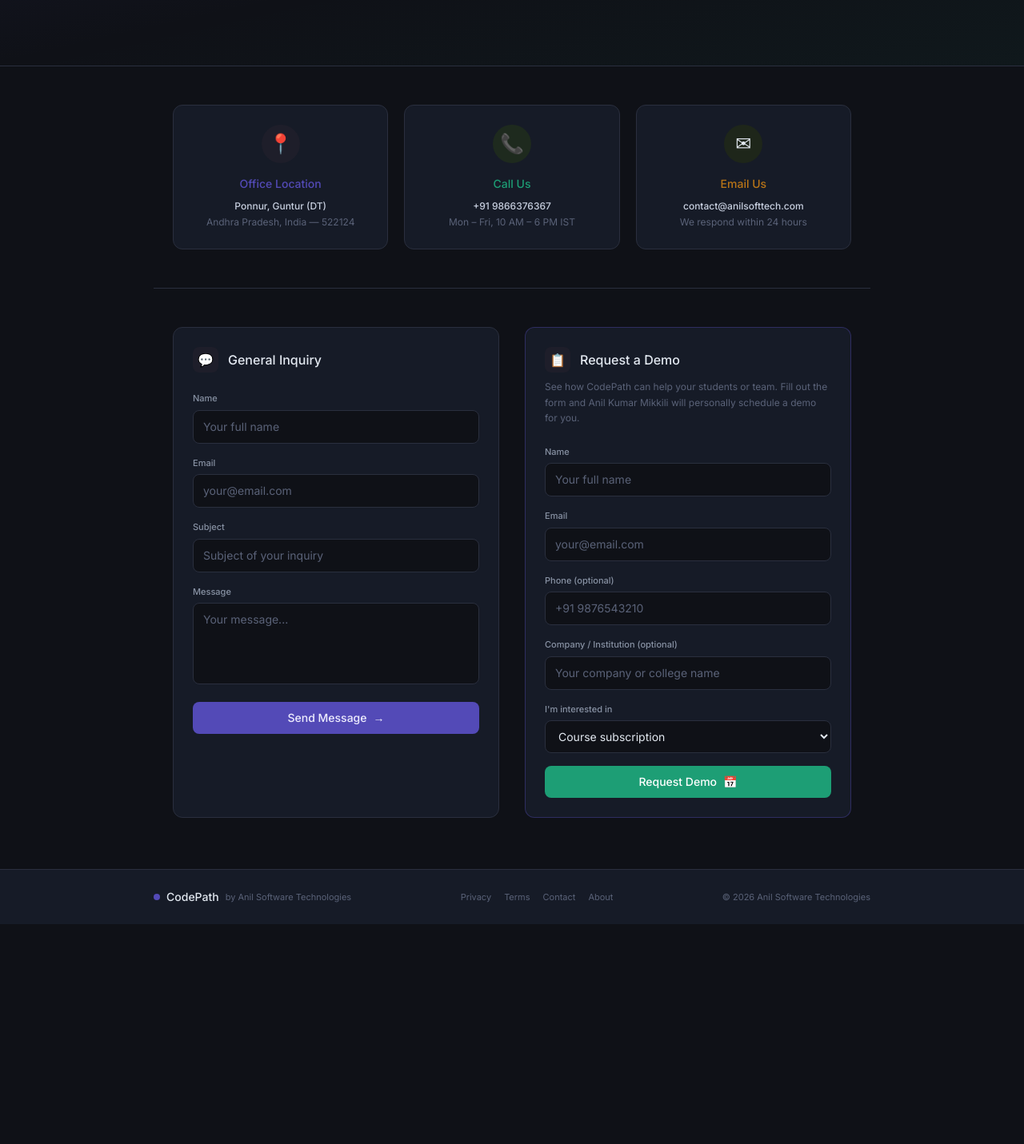
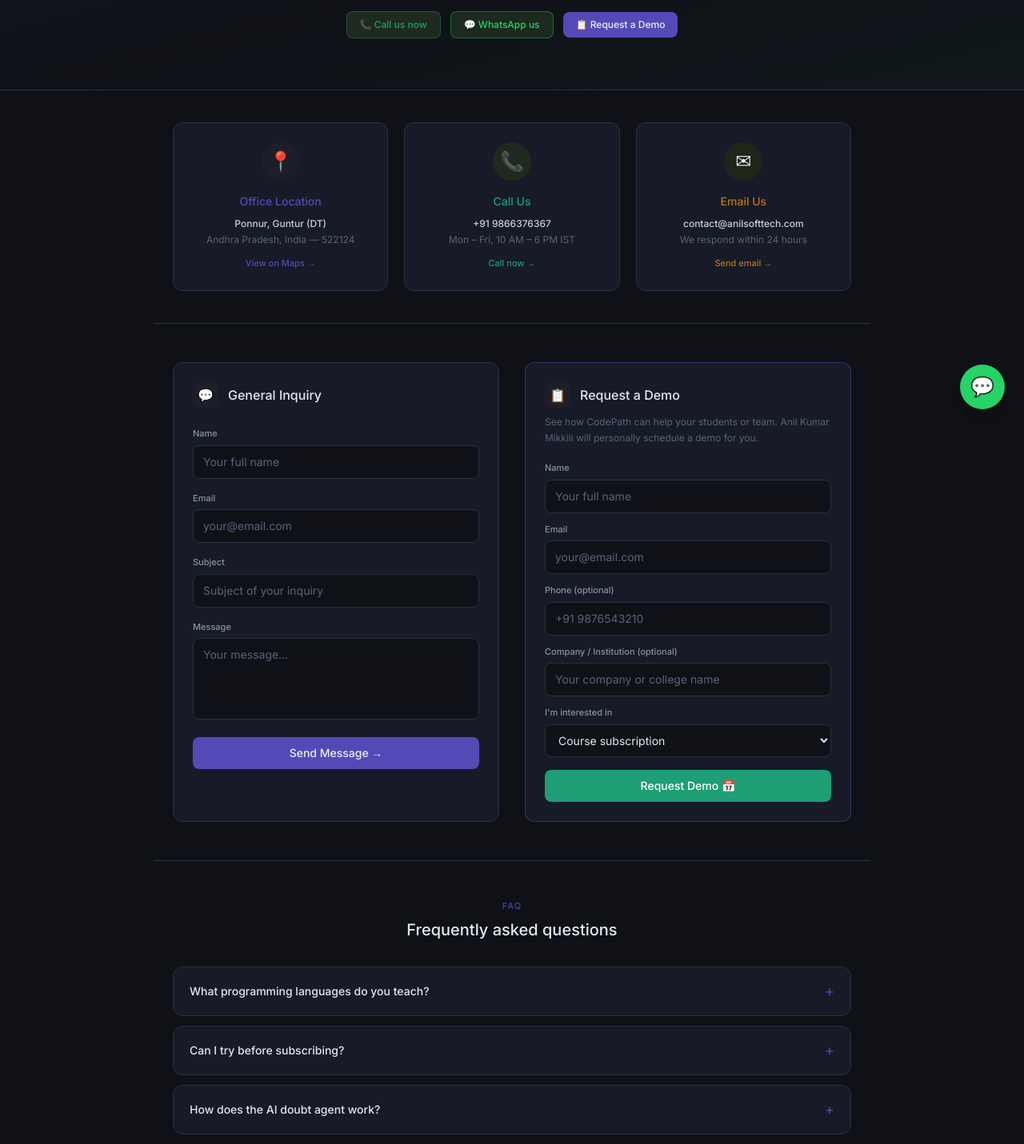
Before and after one commit to amikkili/ast-codepath, a Next.js app: page /contact in a window 1280 px wide. Shown: the part 264-1695 px from the top of the page at 80% size. Before the commit the page ends 1420 px from the top, so only its background shows below. Built offline with nearby package versions, Linux system fonts and the light colour scheme; no server answers.

Commit message:
Fix Request Demo routing + add WhatsApp, FAQ, contact improvements

```diff
--- a/app/contact/page.js
+++ b/app/contact/page.js
@@ -1,51 +1,42 @@
 'use client'
-// app/contact/page.js  ← NEW FILE
-// Contact page with address, phone, email info cards
-// + General Inquiry form + Request Demo form — like neoarc.ai
-import { useState } from 'react'
+// app/contact/page.js  ← REPLACE existing file
+// FIX: Added id="demo" anchor so /contact#demo scrolls directly to Request Demo form
+// ADDED: WhatsApp button, Google Maps, social links, FAQ section
+import { useState, useEffect } from 'react'
 import Link from 'next/link'
+import { useSearchParams } from 'next/navigation'
 import Navbar from '../../components/Navbar'
 import { COMPANY } from '../../lib/constants'
 
 const CONTACT_INFO = [
   {
-    icon: '📍',
-    title: 'Office Location',
+    icon: '📍', title: 'Office Location',
     lines: ['Ponnur, Guntur (DT)', 'Andhra Pradesh, India — 522124'],
-    color: 'text-[#534AB7]',
-    bg: 'bg-[#1e1e2a]',
+    color: 'text-[#534AB7]', bg: 'bg-[#1e1e2a]',
+    action: { label: 'View on Maps', href: 'https://maps.google.com/?q=Ponnur,Guntur,Andhra+Pradesh,India' },
   },
   {
-    icon: '📞',
-    title: 'Call Us',
+    icon: '📞', title: 'Call Us',
     lines: ['+91 9866376367', 'Mon – Fri, 10 AM – 6 PM IST'],
-    color: 'text-[#1D9E75]',
-    bg: 'bg-[#1e2a1e]',
+    color: 'text-[#1D9E75]', bg: 'bg-[#1e2a1e]',
+    action: { label: 'Call now', href: 'tel:+919866376367' },
   },
   {
-    icon: '✉',
-    title: 'Email Us',
+    icon: '✉', title: 'Email Us',
     lines: ['contact@anilsofttech.com', 'We respond within 24 hours'],
-    color: 'text-[#BA7517]',
-    bg: 'bg-[#1e261a]',
+    color: 'text-[#BA7517]', bg: 'bg-[#1e261a]',
+    action: { label: 'Send email', href: 'mailto:contact@anilsofttech.com' },
   },
 ]
 
-function ContactCard({ icon, title, lines, color, bg }) {
-  return (
-    <div className="bg-[#161b27] border border-[#2a2f3e] rounded-xl p-6 text-center hover:border-[#534AB7]/40 transition-colors">
-      <div className={`w-12 h-12 ${bg} rounded-full flex items-center justify-center text-2xl mx-auto mb-4`}>
-        {icon}
-      </div>
-      <h3 className={`text-sm font-medium mb-2 ${color}`}>{title}</h3>
-      {lines.map((l, i) => (
-        <p key={i} className={`text-xs ${i === 0 ? 'text-[#c8d0e0] font-medium' : 'text-[#5a6278]'} leading-relaxed`}>
-          {l}
-        </p>
-      ))}
-    </div>
-  )
-}
+const FAQS = [
+  { q: 'What programming languages do you teach?', a: 'Currently Python, JavaScript and Java. More languages including C++, SQL and Go are being added to the course library.' },
+  { q: 'Can I try before subscribing?', a: 'Yes — the Free plan gives you access to 2 preview lessons per course and 5 AI doubt questions per day. No credit card needed.' },
+  { q: 'How does the AI doubt agent work?', a: 'A built-in AI tutor is available right inside every lesson. Ask any doubt about the topic being taught and get instant context-aware answers with code examples — available 24/7.' },
+  { q: 'Do you offer corporate / team training?', a: 'Yes — we offer custom team plans for IT companies and colleges. Fill out the Request Demo form and Anil Kumar Mikkili will personally discuss a plan for your organisation.' },
+  { q: 'Will I get a certificate after completing a course?', a: 'Yes — Basic and Pro subscribers receive a verified completion certificate that can be shared on LinkedIn and added to your resume.' },
+  { q: 'What is the refund policy?', a: 'We offer a 7-day money-back guarantee if you are not satisfied. Contact us at contact@anilsofttech.com within 7 days of subscribing.' },
+]
 
 function useForm(initial) {
   const [form, setForm] = useState(initial)
@@ -55,45 +46,38 @@ function useForm(initial) {
 }
 
 export default function ContactPage() {
-  // ── General Inquiry form ──────────────────────────────────────────────────
+  const searchParams = useSearchParams()
+  const [openFaq, setOpenFaq] = useState(null)
+
   const inquiry = useForm({ name: '', email: '', subject: '', message: '' })
   const [inquiryState, setInquiryState] = useState({ loading: false, done: false, err: '' })
 
-  // ── Request Demo form ─────────────────────────────────────────────────────
   const demo = useForm({ name: '', email: '', phone: '', company: '', enquiry: 'Course subscription' })
   const [demoState, setDemoState] = useState({ loading: false, done: false, err: '' })
 
-  async function submitInquiry(e) {
-    e.preventDefault()
-    setInquiryState({ loading: true, done: false, err: '' })
+  // ── FIX: Auto-scroll to demo form if URL has ?type=demo or #demo ──────────
+  useEffect(() => {
+    const type = searchParams.get('type')
+    if (type === 'demo') {
+      setTimeout(() => {
+        document.getElementById('demo')?.scrollIntoView({ behavior: 'smooth', block: 'start' })
+      }, 200)
+    }
+  }, [searchParams])
+
+  async function submitForm(type, formData, setState, resetFn) {
+    setState({ loading: true, done: false, err: '' })
     try {
       const res  = await fetch('/api/contact', {
         method: 'POST', headers: { 'Content-Type': 'application/json' },
-        body: JSON.stringify({ type: 'inquiry', ...inquiry.form }),
+        body: JSON.stringify({ type, ...formData }),
       })
       const data = await res.json()
       if (!res.ok) throw new Error(data.error)
-      setInquiryState({ loading: false, done: true, err: '' })
-      inquiry.reset()
+      setState({ loading: false, done: true, err: '' })
+      resetFn()
     } catch (err) {
-      setInquiryState({ loading: false, done: false, err: err.message || 'Failed to send' })
-    }
-  }
-
-  async function submitDemo(e) {
-    e.preventDefault()
-    setDemoState({ loading: true, done: false, err: '' })
-    try {
-      const res  = await fetch('/api/contact', {
-        method: 'POST', headers: { 'Content-Type': 'application/json' },
-        body: JSON.stringify({ type: 'demo', ...demo.form }),
-      })
-      const data = await res.json()
-      if (!res.ok) throw new Error(data.error)
-      setDemoState({ loading: false, done: true, err: '' })
-      demo.reset()
-    } catch (err) {
-      setDemoState({ loading: false, done: false, err: err.message || 'Failed to send' })
+      setState({ loading: false, done: false, err: err.message || 'Failed to send' })
     }
   }
 
@@ -107,24 +91,56 @@ export default function ContactPage() {
       {/* ── Hero ─────────────────────────────────────────────────────── */}
       <section className="relative border-b border-[#2a2f3e] overflow-hidden">
         <div className="absolute inset-0 bg-gradient-to-br from-[#534AB7]/10 via-transparent to-[#1D9E75]/5" />
-        <div className="relative max-w-4xl mx-auto px-6 py-20 text-center">
+        <div className="relative max-w-4xl mx-auto px-6 py-16 text-center">
           <p className="text-[11px] text-[#534AB7] uppercase tracking-widest mb-3">Get in touch</p>
           <h1 className="text-4xl font-medium tracking-tight mb-4">Contact Us</h1>
           <p className="text-sm text-[#8892a4] max-w-lg mx-auto leading-relaxed">
-            We'd love to hear from you. Reach out for course inquiries, demo requests, or any questions about {COMPANY.product}.
+            We'd love to hear from you. Reach out for course inquiries, demo requests,
+            or any questions about {COMPANY.product}.
           </p>
+          {/* Quick action buttons */}
+          <div className="flex items-center justify-center gap-3 mt-7 flex-wrap">
+            <a href="tel:+919866376367"
+              className="flex items-center gap-2 bg-[#1e2a1e] border border-[#1D9E75]/40 text-[#1D9E75] text-xs font-medium px-4 py-2 rounded-lg hover:bg-[#1D9E75]/20 transition-colors">
+              📞 Call us now
+            </a>
+            <a href="https://wa.me/919866376367?text=Hi%20Anil%2C%20I%20am%20interested%20in%20CodePath%20courses"
+              target="_blank" rel="noreferrer"
+              className="flex items-center gap-2 bg-[#1a2a1e] border border-[#25D366]/40 text-[#25D366] text-xs font-medium px-4 py-2 rounded-lg hover:bg-[#25D366]/10 transition-colors">
+              💬 WhatsApp us
+            </a>
+            <a href="#demo"
+              onClick={e => { e.preventDefault(); document.getElementById('demo')?.scrollIntoView({ behavior: 'smooth' }) }}
+              className="flex items-center gap-2 bg-[#534AB7] text-[#EEEDFE] text-xs font-medium px-4 py-2 rounded-lg hover:opacity-90 transition-opacity">
+              📋 Request a Demo
+            </a>
+          </div>
         </div>
       </section>
 
-      {/* ── Contact info cards ───────────────────────────────────────── */}
-      <section className="max-w-4xl mx-auto px-6 py-12 border-b border-[#2a2f3e]">
+      {/* ── Contact cards ────────────────────────────────────────────── */}
+      <section className="max-w-4xl mx-auto px-6 py-10 border-b border-[#2a2f3e]">
         <div className="grid grid-cols-1 md:grid-cols-3 gap-5">
-          {CONTACT_INFO.map((c) => <ContactCard key={c.title} {...c} />)}
+          {CONTACT_INFO.map(({ icon, title, lines, color, bg, action }) => (
+            <div key={title} className="bg-[#161b27] border border-[#2a2f3e] rounded-xl p-6 text-center hover:border-[#534AB7]/40 transition-colors group">
+              <div className={`w-12 h-12 ${bg} rounded-full flex items-center justify-center text-2xl mx-auto mb-4 group-hover:scale-110 transition-transform`}>
+                {icon}
+              </div>
+              <h3 className={`text-sm font-medium mb-2 ${color}`}>{title}</h3>
+              {lines.map((l, i) => (
+                <p key={i} className={`text-xs ${i === 0 ? 'text-[#c8d0e0] font-medium' : 'text-[#5a6278]'} leading-relaxed`}>{l}</p>
+              ))}
+              <a href={action.href} target={action.href.startsWith('http') ? '_blank' : undefined} rel="noreferrer"
+                className={`inline-block mt-3 text-[11px] font-medium ${color} hover:underline`}>
+                {action.label} →
+              </a>
+            </div>
+          ))}
         </div>
       </section>
 
       {/* ── Forms ───────────────────────────────────────────────────── */}
-      <section className="max-w-4xl mx-auto px-6 py-12">
+      <section className="max-w-4xl mx-auto px-6 py-12 border-b border-[#2a2f3e]">
         <div className="grid grid-cols-1 md:grid-cols-2 gap-8">
 
           {/* General Inquiry */}
@@ -133,64 +149,39 @@ export default function ContactPage() {
               <div className="w-8 h-8 rounded-lg bg-[#1e1e2a] flex items-center justify-center text-base">💬</div>
               <h2 className="text-base font-medium text-[#e2e8f0]">General Inquiry</h2>
             </div>
-
             {inquiryState.done ? (
               <div className="bg-[#1e2a1e] border border-[#1D9E75]/40 rounded-xl p-5 text-center">
                 <p className="text-2xl mb-2">✅</p>
                 <p className="text-sm font-medium text-[#1D9E75]">Message sent!</p>
-                <p className="text-xs text-[#8892a4] mt-1">We'll get back to you within 24 hours.</p>
+                <p className="text-xs text-[#8892a4] mt-1">We'll reply within 24 hours.</p>
                 <button onClick={() => setInquiryState({ loading: false, done: false, err: '' })}
                   className="mt-3 text-xs text-[#534AB7] hover:underline">Send another</button>
               </div>
             ) : (
-              <form onSubmit={submitInquiry} className="flex flex-col gap-4">
-                {inquiryState.err && (
-                  <div className="bg-red-900/20 border border-red-700/40 rounded-lg px-3 py-2 text-xs text-red-400">
-                    {inquiryState.err}
-                  </div>
-                )}
-                <div>
-                  <label className={labelCls}>Name</label>
-                  <input type="text" placeholder="Your full name" required
-                    value={inquiry.form.name} onChange={inquiry.set('name')}
-                    className={inputCls} />
-                </div>
-                <div>
-                  <label className={labelCls}>Email</label>
-                  <input type="email" placeholder="your@email.com" required
-                    value={inquiry.form.email} onChange={inquiry.set('email')}
-                    className={inputCls} />
-                </div>
-                <div>
-                  <label className={labelCls}>Subject</label>
-                  <input type="text" placeholder="Subject of your inquiry"
-                    value={inquiry.form.subject} onChange={inquiry.set('subject')}
-                    className={inputCls} />
-                </div>
-                <div>
-                  <label className={labelCls}>Message</label>
-                  <textarea placeholder="Your message..." required rows={4}
-                    value={inquiry.form.message} onChange={inquiry.set('message')}
-                    className={`${inputCls} resize-none`} />
-                </div>
+              <form onSubmit={e => { e.preventDefault(); submitForm('inquiry', inquiry.form, setInquiryState, inquiry.reset) }}
+                className="flex flex-col gap-4">
+                {inquiryState.err && <div className="bg-red-900/20 border border-red-700/40 rounded-lg px-3 py-2 text-xs text-red-400">{inquiryState.err}</div>}
+                <div><label className={labelCls}>Name</label><input type="text" placeholder="Your full name" required value={inquiry.form.name} onChange={inquiry.set('name')} className={inputCls} /></div>
+                <div><label className={labelCls}>Email</label><input type="email" placeholder="your@email.com" required value={inquiry.form.email} onChange={inquiry.set('email')} className={inputCls} /></div>
+                <div><label className={labelCls}>Subject</label><input type="text" placeholder="Subject of your inquiry" value={inquiry.form.subject} onChange={inquiry.set('subject')} className={inputCls} /></div>
+                <div><label className={labelCls}>Message</label><textarea placeholder="Your message..." required rows={4} value={inquiry.form.message} onChange={inquiry.set('message')} className={`${inputCls} resize-none`} /></div>
                 <button type="submit" disabled={inquiryState.loading}
-                  className="w-full bg-[#534AB7] text-[#EEEDFE] text-sm font-medium py-2.5 rounded-lg hover:opacity-90 transition-opacity disabled:opacity-50 flex items-center justify-center gap-2">
-                  {inquiryState.loading ? 'Sending...' : <><span>Send Message</span><span>→</span></>}
+                  className="w-full bg-[#534AB7] text-[#EEEDFE] text-sm font-medium py-2.5 rounded-lg hover:opacity-90 disabled:opacity-50 flex items-center justify-center gap-2">
+                  {inquiryState.loading ? 'Sending...' : 'Send Message →'}
                 </button>
               </form>
             )}
           </div>
 
-          {/* Request Demo */}
-          <div className="bg-[#161b27] border border-[#534AB7]/40 rounded-xl p-6">
+          {/* ── FIX: Request Demo form with id="demo" for anchor linking ── */}
+          <div id="demo" className="bg-[#161b27] border border-[#534AB7]/50 rounded-xl p-6 scroll-mt-20">
             <div className="flex items-center gap-3 mb-2">
               <div className="w-8 h-8 rounded-lg bg-[#1e1e2a] flex items-center justify-center text-base">📋</div>
               <h2 className="text-base font-medium text-[#e2e8f0]">Request a Demo</h2>
             </div>
-            <p className="text-xs text-[#5a6278] mb-6 leading-relaxed">
-              See how CodePath can help your students or team. Fill out the form and Anil Kumar Mikkili will personally schedule a demo for you.
+            <p className="text-xs text-[#5a6278] mb-5 leading-relaxed">
+              See how CodePath can help your students or team. Anil Kumar Mikkili will personally schedule a demo for you.
             </p>
-
             {demoState.done ? (
               <div className="bg-[#1e2a1e] border border-[#1D9E75]/40 rounded-xl p-5 text-center">
                 <p className="text-2xl mb-2">🎉</p>
@@ -200,36 +191,13 @@ export default function ContactPage() {
                   className="mt-3 text-xs text-[#534AB7] hover:underline">Submit another</button>
               </div>
             ) : (
-              <form onSubmit={submitDemo} className="flex flex-col gap-4">
-                {demoState.err && (
-                  <div className="bg-red-900/20 border border-red-700/40 rounded-lg px-3 py-2 text-xs text-red-400">
-                    {demoState.err}
-                  </div>
-                )}
-                <div>
-                  <label className={labelCls}>Name</label>
-                  <input type="text" placeholder="Your full name" required
-                    value={demo.form.name} onChange={demo.set('name')}
-                    className={inputCls} />
-                </div>
-                <div>
-                  <label className={labelCls}>Email</label>
-                  <input type="email" placeholder="your@email.com" required
-                    value={demo.form.email} onChange={demo.set('email')}
-                    className={inputCls} />
-                </div>
-                <div>
-                  <label className={labelCls}>Phone (optional)</label>
-                  <input type="tel" placeholder="+91 9876543210"
-                    value={demo.form.phone} onChange={demo.set('phone')}
-                    className={inputCls} />
-                </div>
-                <div>
-                  <label className={labelCls}>Company / Institution (optional)</label>
-                  <input type="text" placeholder="Your company or college name"
-                    value={demo.form.company} onChange={demo.set('company')}
-                    className={inputCls} />
-                </div>
+              <form onSubmit={e => { e.preventDefault(); submitForm('demo', demo.form, setDemoState, demo.reset) }}
+                className="flex flex-col gap-3">
+                {demoState.err && <div className="bg-red-900/20 border border-red-700/40 rounded-lg px-3 py-2 text-xs text-red-400">{demoState.err}</div>}
+                <div><label className={labelCls}>Name</label><input type="text" placeholder="Your full name" required value={demo.form.name} onChange={demo.set('name')} className={inputCls} /></div>
+                <div><label className={labelCls}>Email</label><input type="email" placeholder="your@email.com" required value={demo.form.email} onChange={demo.set('email')} className={inputCls} /></div>
+                <div><label className={labelCls}>Phone (optional)</label><input type="tel" placeholder="+91 9876543210" value={demo.form.phone} onChange={demo.set('phone')} className={inputCls} /></div>
+                <div><label className={labelCls}>Company / Institution (optional)</label><input type="text" placeholder="Your company or college name" value={demo.form.company} onChange={demo.set('company')} className={inputCls} /></div>
                 <div>
                   <label className={labelCls}>I'm interested in</label>
                   <select value={demo.form.enquiry} onChange={demo.set('enquiry')} className={inputCls}>
@@ -241,13 +209,51 @@ export default function ContactPage() {
                   </select>
                 </div>
                 <button type="submit" disabled={demoState.loading}
-                  className="w-full bg-[#1D9E75] text-white text-sm font-medium py-2.5 rounded-lg hover:opacity-90 transition-opacity disabled:opacity-50 flex items-center justify-center gap-2">
-                  {demoState.loading ? 'Sending...' : <><span>Request Demo</span><span>📅</span></>}
+                  className="w-full bg-[#1D9E75] text-white text-sm font-medium py-2.5 rounded-lg hover:opacity-90 disabled:opacity-50 flex items-center justify-center gap-2 mt-1">
+                  {demoState.loading ? 'Sending...' : 'Request Demo 📅'}
                 </button>
               </form>
             )}
           </div>
+        </div>
+      </section>
 
+      {/* ── FAQ Section ──────────────────────────────────────────────── */}
+      <section className="max-w-4xl mx-auto px-6 py-12 border-b border-[#2a2f3e]">
+        <div className="text-center mb-8">
+          <p className="text-[11px] text-[#534AB7] uppercase tracking-widest mb-2">FAQ</p>
+          <h2 className="text-xl font-medium text-[#e2e8f0]">Frequently asked questions</h2>
+        </div>
+        <div className="flex flex-col gap-3">
+          {FAQS.map((faq, i) => (
+            <div key={i} className={`bg-[#161b27] border rounded-xl overflow-hidden transition-colors ${openFaq === i ? 'border-[#534AB7]/50' : 'border-[#2a2f3e]'}`}>
+              <button onClick={() => setOpenFaq(openFaq === i ? null : i)}
+                className="w-full text-left px-5 py-4 flex items-center justify-between gap-4">
+                <span className="text-sm font-medium text-[#e2e8f0]">{faq.q}</span>
+                <span className={`text-[#534AB7] text-lg flex-shrink-0 transition-transform ${openFaq === i ? 'rotate-45' : ''}`}>+</span>
+              </button>
+              {openFaq === i && (
+                <div className="px-5 pb-4 text-sm text-[#8892a4] leading-relaxed border-t border-[#2a2f3e] pt-3">
+                  {faq.a}
+                </div>
+              )}
+            </div>
+          ))}
+        </div>
+      </section>
+
+      {/* ── WhatsApp CTA ─────────────────────────────────────────────── */}
+      <section className="max-w-4xl mx-auto px-6 py-10 border-b border-[#2a2f3e]">
+        <div className="bg-[#1a2a1e] border border-[#25D366]/20 rounded-xl p-6 flex flex-col md:flex-row items-center justify-between gap-4">
+          <div>
+            <p className="text-sm font-medium text-[#e2e8f0] mb-1">💬 Prefer WhatsApp?</p>
+            <p className="text-xs text-[#8892a4]">Chat directly with Anil Kumar Mikkili for quick answers about courses, plans or demo scheduling.</p>
+          </div>
+          <a href="https://wa.me/919866376367?text=Hi%20Anil%2C%20I%20am%20interested%20in%20CodePath%20courses"
+            target="_blank" rel="noreferrer"
+            className="bg-[#25D366] text-white text-sm font-medium px-6 py-2.5 rounded-lg hover:opacity-90 transition-opacity flex-shrink-0">
+            Chat on WhatsApp →
+          </a>
         </div>
       </section>
 
@@ -267,6 +273,14 @@ export default function ContactPage() {
           <p className="text-[11px] text-[#5a6278]">© 2026 {COMPANY.name}</p>
         </div>
       </footer>
+
+      {/* ── Floating WhatsApp button ──────────────────────────────────── */}
+      <a href="https://wa.me/919866376367?text=Hi%20Anil%2C%20I%20am%20interested%20in%20CodePath%20courses"
+        target="_blank" rel="noreferrer"
+        className="fixed bottom-6 right-6 w-14 h-14 bg-[#25D366] rounded-full flex items-center justify-center shadow-lg hover:scale-110 transition-transform z-50"
+        title="Chat on WhatsApp">
+        <span className="text-2xl">💬</span>
+      </a>
     </div>
   )
 }
--- a/components/Navbar.js
+++ b/components/Navbar.js
@@ -1,6 +1,6 @@
 'use client'
 // components/Navbar.js  ← REPLACE existing file
-// ADDED: Contact and About links in navigation
+// FIX: Request Demo now links to /contact?type=demo which auto-scrolls to demo form
 import Link from 'next/link'
 import { useSession, signOut } from 'next-auth/react'
 import { COMPANY } from '../lib/constants'
@@ -56,8 +56,9 @@ export default function Navbar() {
               className="text-xs text-[#c8d0e0] border border-[#2a2f3e] rounded-md px-3 py-1.5 hover:bg-[#2a2f3e]/30 transition-colors">
               Sign in
             </Link>
+            {/* ── FIX: Request Demo → /contact?type=demo auto-scrolls to form ── */}
             <Link href="/contact?type=demo"
-              className="text-xs border border-[#2a2f3e] text-[#c8d0e0] rounded-md px-3 py-1.5 hover:bg-[#2a2f3e]/30 transition-colors hidden md:block">
+              className="text-xs border border-[#534AB7]/50 text-[#7f77dd] rounded-md px-3 py-1.5 hover:bg-[#534AB7]/10 transition-colors hidden md:block">
               Request Demo
             </Link>
             <Link href="/login?tab=signup"
```
